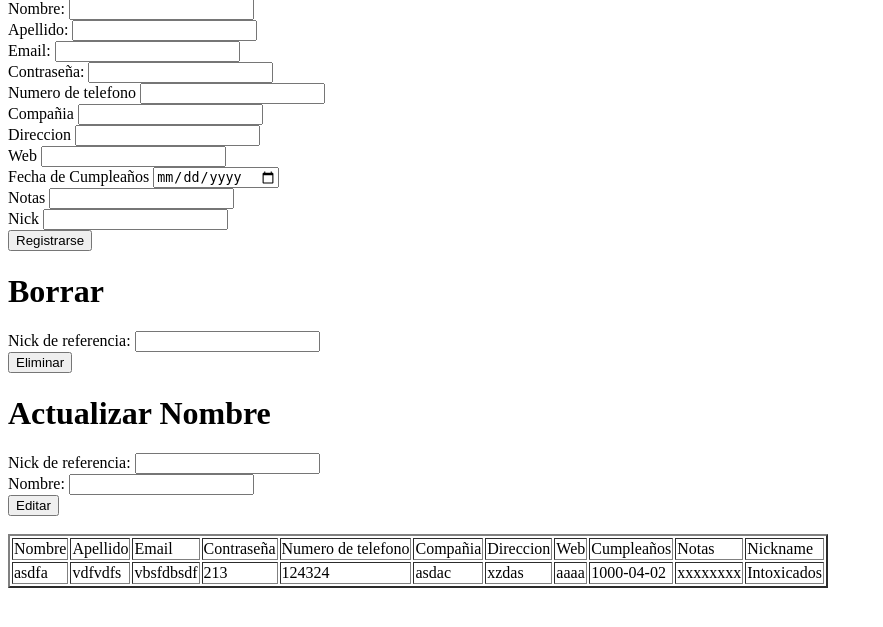
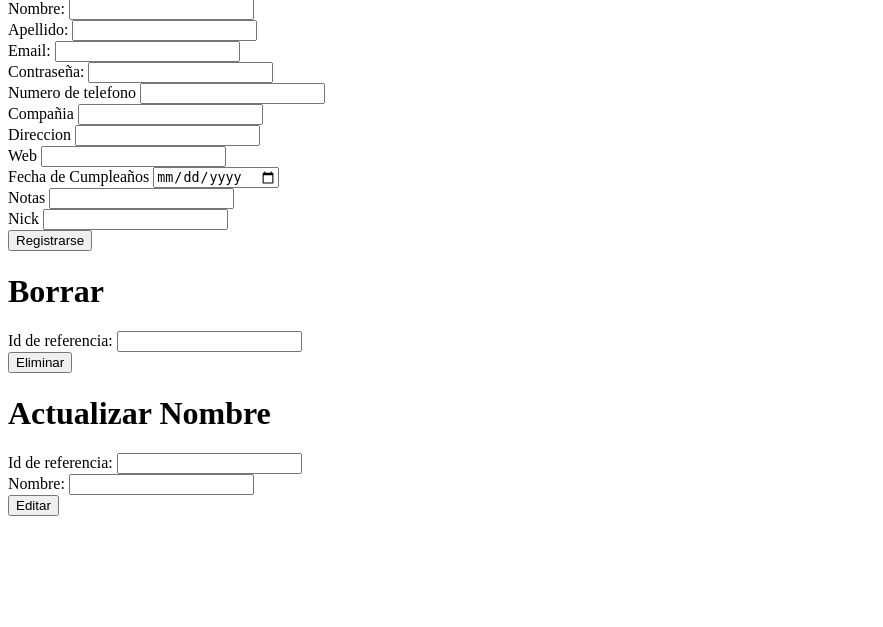
Before and after one commit to Lucas-Porras/programacionderedes, a PHP site: page / in a window 1280 px wide. Shown: the part 81-708 px from the top of the page, without its empty margins (0-883 px from the left). Run offline with PHP 8.4, Linux system fonts and the light colour scheme; data comes from the database, SQL or seed files in the repository.

Commit message:
Código actualizado

```diff
--- a/Crear, Editar y Eliminar 29-09/index.php
+++ b/Crear, Editar y Eliminar 29-09/index.php
@@ -1,8 +1,11 @@
 <?php
 
-$conexion = mysqli_connect("localhost", "root", "", "usuarios");
+
+$conexion = mysqli_connect("localhost", "root", "", "labdhalaa");
+
 
 if(isset($_POST['register'])){ // Decimos que si existe el boton de Registrarse, que defina las variables de los POST
+
 
     $nombre = $_POST['nombre'];
     $apellido = $_POST['apellido'];
@@ -16,11 +19,13 @@ if(isset($_POST['register'])){ // Decimos que si existe el boton de Registrarse,
     $notas = $_POST['notas'];
     $nick = $_POST['nick'];
 
+
     // Decimos que si la longitud de la string de nombre es mayor a cero, que haga la consulta sql y la ejecute con el query
     if(strlen($nombre) > 0 && strlen($apellido) > 0 && strlen($email) > 0 && strlen($pwd) > 0 &&strlen($numcel) > 0  && strlen($compañia) > 0 && strlen($direccion) > 0 && strlen($web) > 0 && strlen($bdate) && strlen($notas) > 0 && strlen($nick)>0){
         // Esto es todo para el userdetails
         $sqludetails = "INSERT INTO userdetails (name, surname, email, pwd, phonename, company, address, web, bdate, label_varchar, nick) VALUES('$nombre', '$apellido', '$email', '$pwd', '$numcel', '$compañia', '$direccion', '$web', '$bdate', '$notas', '$nick')";
         $resultadoudetails = mysqli_query($conexion, $sqludetails);
+
 
         // Ahora hacemos lo mismo pero para la tabla users brindandole la información para el created_At
         $sqluser = "INSERT INTO user (nick, mail, pwd, created_At) VALUES ('$nick', '$email', '$pwd', NOW())";
@@ -30,6 +35,8 @@ if(isset($_POST['register'])){ // Decimos que si existe el boton de Registrarse,
     else{
         echo '<script language="javascript">alert("Hay que rellenar todos los campos");</script>';
     }
+
+
 
 
 }
@@ -97,15 +104,18 @@ if(isset($_POST['register'])){ // Decimos que si existe el boton de Registrarse,
         </div>
     </div>
 
+
     <?php
 
+
         if(isset($_POST['eliminar'])){
-            $nick = $_POST['nick'];
-            if(strlen($nick) > 0){
-                $sqldel = "DELETE FROM userdetails WHERE nick = '$nick'";
+            $id = $_POST['id'];
+            if(strlen($id) > 0){
+                $sqldel = "DELETE FROM userdetails WHERE id = '$id'";
                 $resultadodel = mysqli_query($conexion, $sqldel);
 
-                $sqlupdel = "UPDATE user SET Deleted_At = NOW() WHERE nick = '$nick'";
+
+                $sqlupdel = "UPDATE user SET Deleted_At = NOW() WHERE id = '$id'";
                 $resultadoupdel = mysqli_query($conexion, $sqlupdel);
             }
             else{
@@ -118,8 +128,8 @@ if(isset($_POST['register'])){ // Decimos que si existe el boton de Registrarse,
     <div class="borrar">
         <form action="" method="POST">
             <div>
-                <label for="nombre">Nick de referencia:</label>
-                <input type="text" name="nick" id="nick">
+                <label for="nombre">Id de referencia:</label>
+                <input type="text" name="id" id="id">
             </div>
             <div>
                 <input type="submit" value="Eliminar" name="eliminar" id="eliminar">
@@ -127,22 +137,25 @@ if(isset($_POST['register'])){ // Decimos que si existe el boton de Registrarse,
         </form>
     </div>
 
+
     <?php
         if(isset($_POST['editar'])){
 
-            $nickref = $_POST['nickref'];
-            if(strlen($nickref) > 0){
+            $id = $_POST['id'];
+            if(strlen($id) > 0){
                 $nombre = $_POST['nombre'];
+
 
 
                 if(strlen($nombre > 0)){
 
                     // Esto lo hacemos para editar
-                    $sqlupdate= "UPDATE userdetails SET name='$nombre' WHERE nick='$nickref'";
+                    $sqlupdate= "UPDATE userdetails SET name='$nombre' WHERE id='$id'";
                     $resultadoupdate = mysqli_query($conexion, $sqlupdate);
 
+
                     // Esto lo hacemos para actualizar
-                    $sqlupupd = "UPDATE user SET Updated_At = NOW() WHERE nick = '$nickref'";
+                    $sqlupupd = "UPDATE user SET Updated_At = NOW() WHERE id = '$id'";
                     $resultadoupupd = mysqli_query($conexion, $sqlupupd);
                 }
                 else{
@@ -150,7 +163,7 @@ if(isset($_POST['register'])){ // Decimos que si existe el boton de Registrarse,
                 }
             }
             else{
-                echo '<script language="javascript">alert("No ingresaste el nick de referencia");</script>';
+                echo '<script language="javascript">alert("No ingresaste el id de referencia");</script>';
             }
         }
     ?>
@@ -158,8 +171,8 @@ if(isset($_POST['register'])){ // Decimos que si existe el boton de Registrarse,
     <div class="actualizar">
         <form action="" method="POST">
             <div>
-                <label for="nickref">Nick de referencia:</label>
-                <input type="text" name="nickref" id="nickref" required>
+                <label for="idref">Id de referencia:</label>
+                <input type="text" name="id" id="id">
             </div>
             <div>
                 <label for="nombre">Nombre:</label>
@@ -170,44 +183,5 @@ if(isset($_POST['register'])){ // Decimos que si existe el boton de Registrarse,
             </div>
         </form>
     </div>
-    <br>
-    <table border="2">
-    <tr>
-        <td>Nombre</td>
-        <td>Apellido</td>
-        <td>Email</td>
-        <td>Contraseña</td>
-        <td>Numero de telefono</td>
-        <td>Compañia</td>
-        <td>Direccion</td>
-        <td>Web</td>
-        <td>Cumpleaños</td>
-        <td>Notas</td>
-        <td>Nickname</td>
-    </tr>
-    <?php
-
-    $sqltabla = "SELECT * FROM userdetails";
-    $restuladotabla = mysqli_query($conexion, $sqltabla);
-
-    while($mostrar = mysqli_fetch_array($restuladotabla)){ // El bucle  cada vez que se ejecuta, $mostrar se le asignara una fila de resultados
-        // El mysqli_fetch_array devuelve una fila de resultados como un array asociativo, $mostrar almacena los datos de cada fila de resultadotabla
-    ?>
-    <tr>
-        <td><?php echo $mostrar['name'] ?></td>
-        <td><?php echo $mostrar['surname'] ?></td>
-        <td><?php echo $mostrar['email'] ?></td>
-        <td><?php echo $mostrar['pwd'] ?></td>
-        <td><?php echo $mostrar['phonename'] ?></td>
-        <td><?php echo $mostrar['company'] ?></td>
-        <td><?php echo $mostrar['address'] ?></td>
-        <td><?php echo $mostrar['web'] ?></td>
-        <td><?php echo $mostrar['bdate'] ?></td>
-        <td><?php echo $mostrar['label_varchar'] ?></td>
-        <td><?php echo $mostrar['nick'] ?></td>
-    </tr>
-    <?php
-    } ?>
-</table>
 </body>
 </html>
```
Also changed, not shown: Crear, Editar y Eliminar 29-09/labdhalaa.sql (renamed from Crear, Editar y Eliminar 29-09/usuarios.sql, +10 -11 lines).
